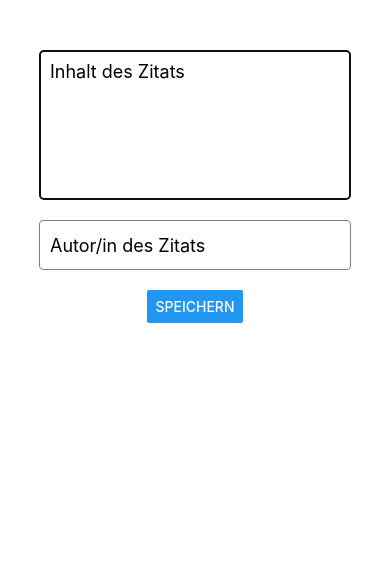
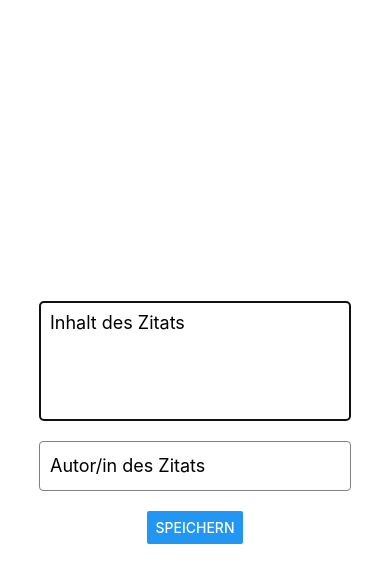
Before and after one commit to thomd/nice-quotes-app, a React Native app: screen / in a window 390 px wide. Both pictures are taken after a click on the button "NEUES ZITAT". Shown: the top 582 px of the page. Built offline with nearby package versions, Linux system fonts and the light colour scheme.

Commit message:
UI cleanup

```diff
--- a/App.js
+++ b/App.js
@@ -65,7 +65,7 @@ export default class App extends Component {
           <Button title="Nächstes" onPress={this._nextQuote} />
         </View>
         <View style={styles.prevButton}>
-          <Button title="Vorheriges Zitat" onPress={this._previousQuote} />
+          <Button title="Vorheriges" onPress={this._previousQuote} />
         </View>
       </View>
     );
--- a/js/components/NewQuote.js
+++ b/js/components/NewQuote.js
@@ -9,6 +9,7 @@ import {
 
 export default class NewQuote extends Component {
   state = { content: null, author: null };
+
   render() {
     const { visible, onSave } = this.props;
     const { content, author } = this.state;
@@ -23,7 +24,7 @@ export default class NewQuote extends Component {
       >
         <KeyboardAvoidingView style={styles.container} behavior="padding">
           <TextInput
-            style={[styles.input, { height: 150 }]}
+            style={[styles.input, { height: 120 }]}
             multiline={true}
             placeholder="Inhalt des Zitats"
             underlineColorAndroid="transparent"
@@ -51,9 +52,8 @@ export default class NewQuote extends Component {
 const styles = StyleSheet.create({
   container: {
     flex: 1,
-    justifyContent: "flex-start",
-    alignItems: "center",
-    marginTop: 50
+    justifyContent: "center",
+    alignItems: "center"
   },
   input: {
     borderWidth: 1,
```
